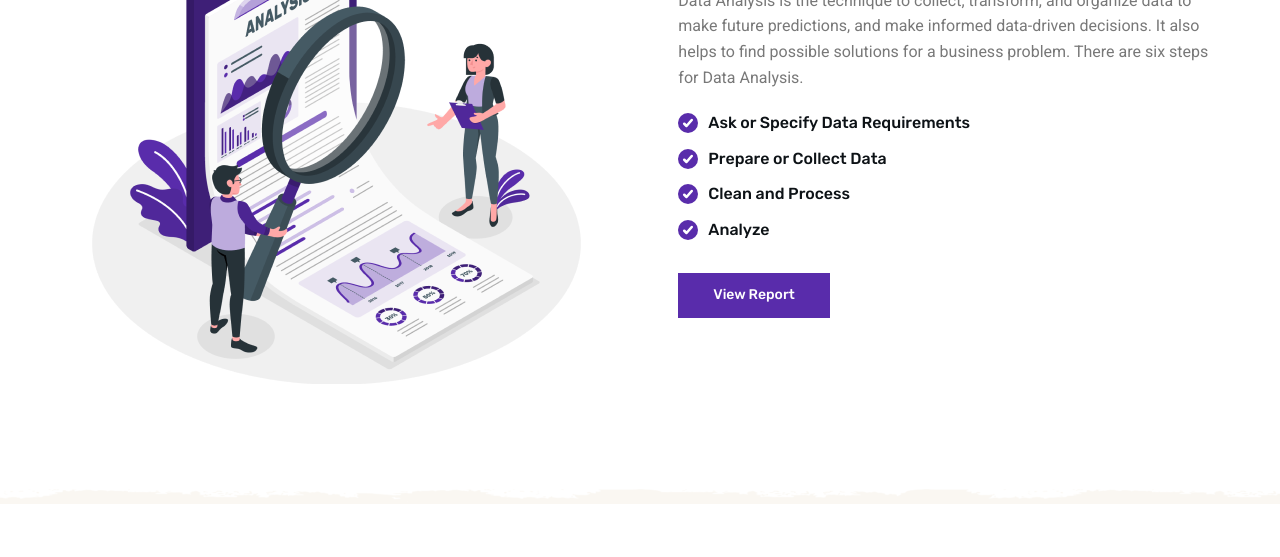
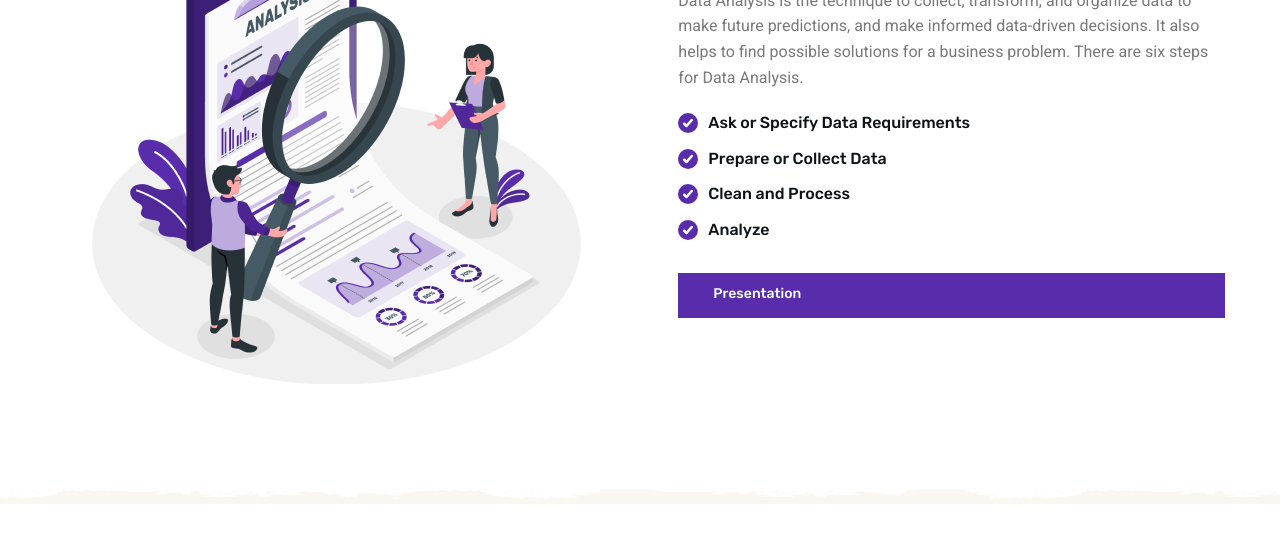
Before and after one commit to kritriv/Scriet_Hackathon_project_teamJ, a plain HTML site: page index.html in a window 1280 px wide. Shown: the part 243-800 px from the top of the page. Drawn offline with nearby package versions, Linux system fonts and the light colour scheme.

Commit message:
Update index.html

```diff
--- a/index.html
+++ b/index.html
@@ -59,7 +59,7 @@
         <button class="search-btn" aria-label="Search" data-search-btn>
           <ion-icon name="search-outline"></ion-icon>
         </button>
-            <a href="https:www.canva.com/design/DAFhvN426sM/ne2Hh_YvSdd9XWD5IkHC5g/watch?utm_content=DAFhvN426sM&utm_campaign=designshare&utm_medium=link&utm_source=publishsharelink" class="btn btn-hover" target="_blank"><button style="color: azure; padding-top: 10px;">Presentation</button></a>
+            <a href="https://www.canva.com/design/DAFhvN426sM/gm1In_ihixHKRkaTom-vuA/edit?utm_content=DAFhvN426sM&utm_campaign=designshare&utm_medium=link2&utm_source=sharebutton" class="btn btn-hover" target="_blank"><button style="color: azure; padding-top: 10px;">Presentation</button></a>
 
 <!--         <button class="btn btn-hover" onclick="location.href = 'https:www.canva.com/design/DAFhvN426sM/ne2Hh_YvSdd9XWD5IkHC5g/watch?utm_content=DAFhvN426sM&utm_campaign=designshare&utm_medium=link&utm_source=publishsharelink';">View Analyse</button> -->
 
@@ -147,7 +147,8 @@
               </li>
 
             </ul>
-            <button  class="btn btn-hover" onclick="location.href = 'https:www.canva.com/design/DAFhvN426sM/ne2Hh_YvSdd9XWD5IkHC5g/watch?utm_content=DAFhvN426sM&utm_campaign=designshare&utm_medium=link&utm_source=publishsharelink';">View Report</button>
+            <a href="https://www.canva.com/design/DAFhvN426sM/gm1In_ihixHKRkaTom-vuA/edit?utm_content=DAFhvN426sM&utm_campaign=designshare&utm_medium=link2&utm_source=sharebutton" class="btn btn-hover" target="_blank"><button style="color: azure; padding-top: 10px;">Presentation</button></a>
+<!--             <button  class="btn btn-hover" onclick="location.href = 'https:www.canva.com/design/DAFhvN426sM/ne2Hh_YvSdd9XWD5IkHC5g/watch?utm_content=DAFhvN426sM&utm_campaign=designshare&utm_medium=link&utm_source=publishsharelink';">View Report</button> -->
 
           </div>
 
```
